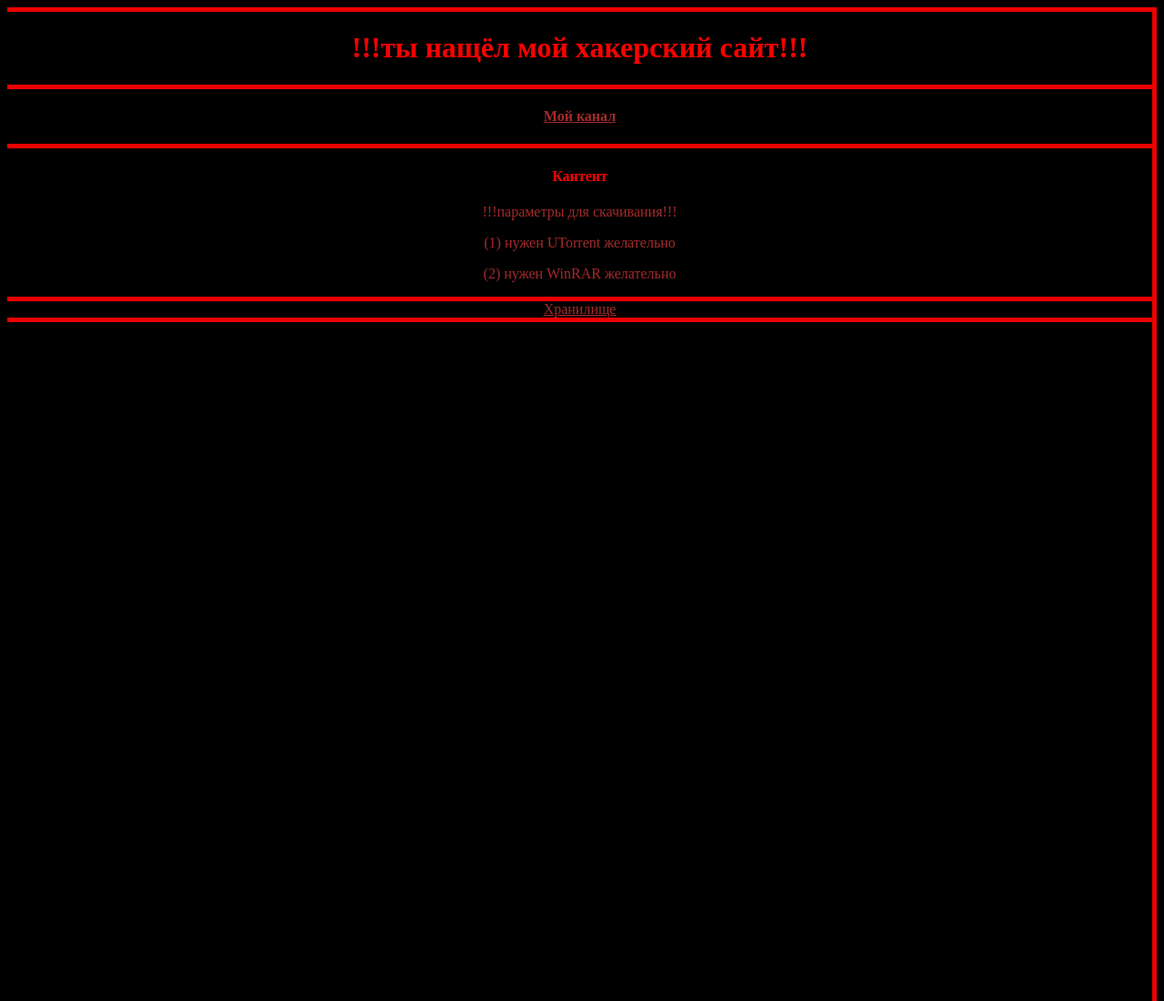
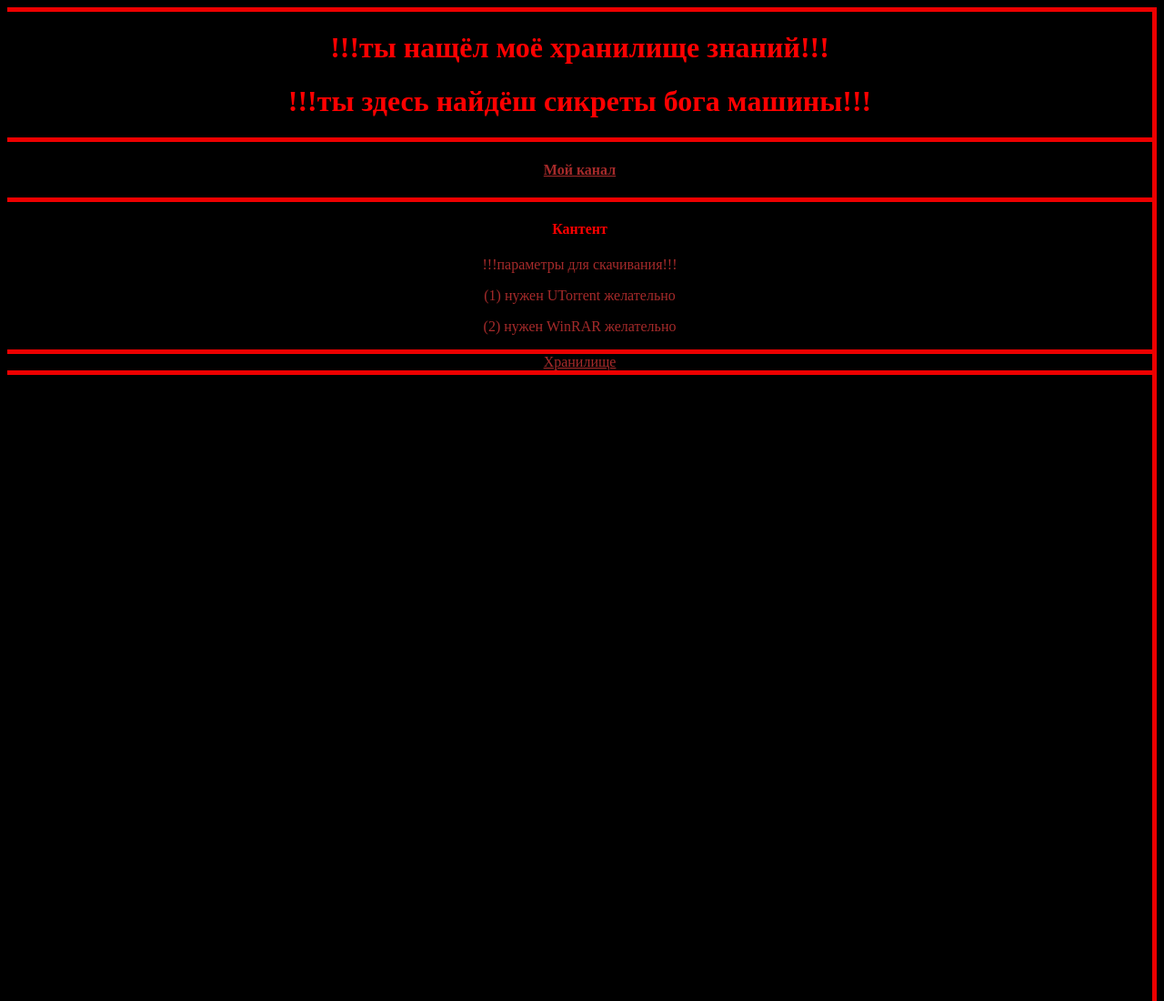
Before and after one commit to Pixel-hacher/Pixel-hacher.github.io, a plain HTML site: page about.html in a window 1280 px wide. Shown: the top 1100 px of the page at 91% size. Drawn offline with Linux system fonts and the light colour scheme.

Commit message:
начяло ипохи бога машины

```diff
--- a/about.html
+++ b/about.html
@@ -13,7 +13,8 @@
 
 <div class="linia1"></div>
 
-  <center><p><h1>!!!ты нащёл мой хакерский сайт!!!</h1></p></center> <!-- заголовак -->
+  <center><p><h1>!!!ты нащёл моё хранилище знаний!!!</h1></p></center> <!-- заголовак -->
+  <center><p><h1>!!!ты здесь найдёш сикреты бога машины!!!</h1></p></center>
 
 <div class="linia1"></div>
 
```
